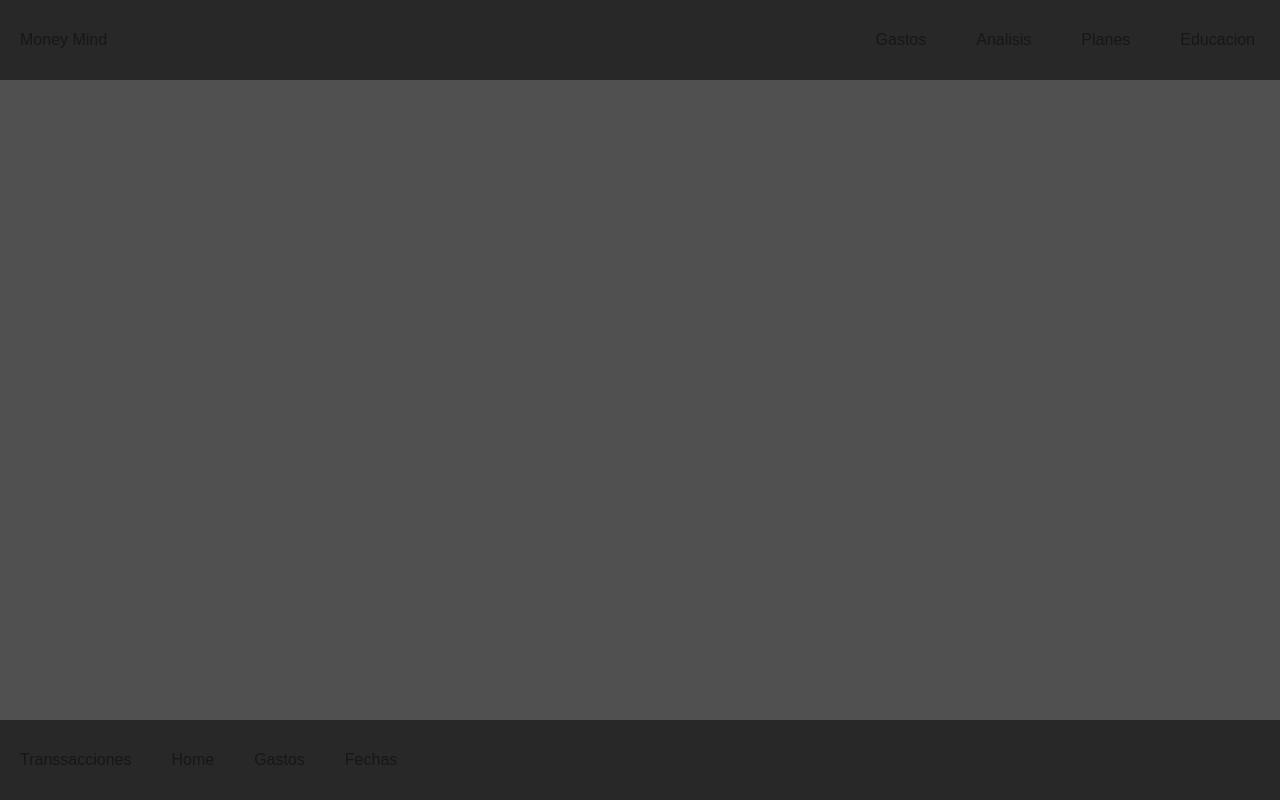
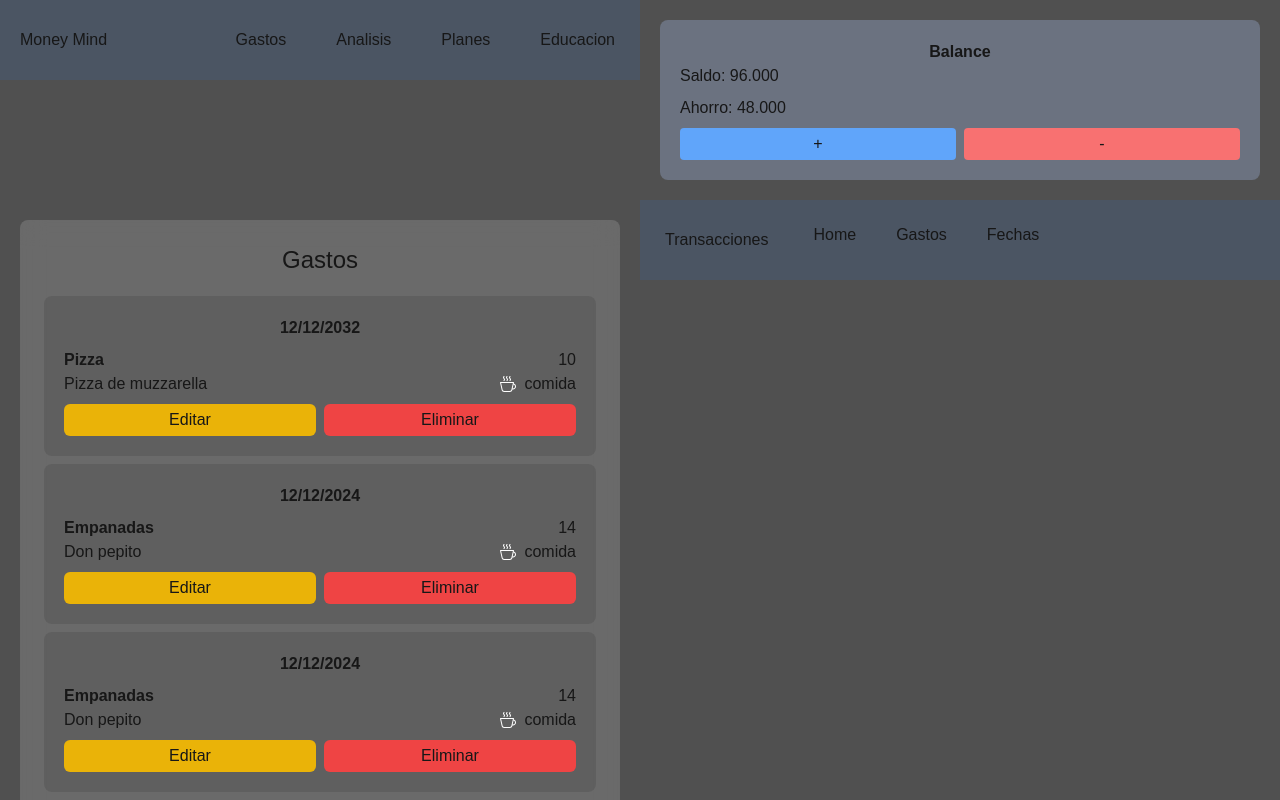
Before and after one commit to Lau-szutner/Money-Mind, a Next.js app in the folder frontend/: page / in a window 1280 px wide. Shown: the top 800 px of the page. Built offline with nearby package versions, Linux system fonts and the light colour scheme.

Commit message:
cambios esteticos y del home

```diff
--- a/frontend/src/app/components/Balance.jsx
+++ b/frontend/src/app/components/Balance.jsx
@@ -2,22 +2,18 @@ import React from 'react';
 
 export const Balance = ({ balance, saving, investing }) => {
   return (
-    <div className="w-full fixed-top">
+    <div className="w-full fixed-top ">
       <div className="bg-gray-500 p-5 rounded-lg m-5">
         <h1 className="font-bold text-center">Balance</h1>
-        <ul>
+        <ul className="flex flex-col gap-2">
           <li>{`Saldo: ${balance}`}</li>
-          <li>{`Saldo: ${balance}`}</li>
+
           <li>{`Ahorro: ${saving}`}</li>
-          <li>{`Invertido: ${investing}`}</li>
+          {/* <li>{`Invertido: ${investing}`}</li> */}
         </ul>
-        <div className="flex justify-between flex-col gap-2 md:flex-row">
-          <button className="py-1 px-10 bg-blue-400 rounded lg:w-full">
-            +
-          </button>
-          <button className="py-1 px-10 bg-red-400 rounded  lg:w-full">
-            -
-          </button>
+        <div className="flex justify-between gap-2 mt-2">
+          <button className="py-1 px-10 bg-blue-400 rounded w-full">+</button>
+          <button className="py-1 px-10 bg-red-400 rounded w-full">-</button>
         </div>
       </div>
     </div>
--- a/frontend/src/app/components/Footer.jsx
+++ b/frontend/src/app/components/Footer.jsx
@@ -1,10 +1,13 @@
 import React from 'react';
+import Link from 'next/link';
 
 function Footer() {
   return (
-    <div className="h-20 glass w-full flex justify-between items-center p-5 flex-col lg:flex-row  fixed bottom-0">
-      <ul className="flex  gap-10 ">
-        <li>Transsacciones</li>
+    <div className="h-20 bg-gray-600 w-full flex justify-between items-center p-5 flex-col lg:flex-row sticky bottom-0 z-10">
+      <ul className="flex gap-10">
+        <Link href="/transactions" className="btn">
+          Transacciones
+        </Link>
         <li>Home</li>
         <li>Gastos</li>
         <li>Fechas</li>
--- a/frontend/src/app/components/Navbar.jsx
+++ b/frontend/src/app/components/Navbar.jsx
@@ -3,7 +3,7 @@ import React from 'react';
 
 export const Navbar = () => {
   return (
-    <div className="h-20 glass flex justify-between items-center p-5 flex-col lg:flex-row">
+    <div className="h-20 bg-gray-600 flex justify-between items-center p-5 flex-col lg:flex-row sticky top-0 w-full z-10">
       <h1>Money Mind</h1>
 
       <ul className="flex flex-col lg:flex-row gap-10">
--- a/frontend/src/app/globals.css
+++ b/frontend/src/app/globals.css
@@ -19,9 +19,9 @@ body {
   /* background-image: url('/background-2.jpg'); */
   background-color: #505050;
   font-family: InterVariable, sans-serif;
-  background-size: cover;
+  /* background-size: cover;
   background-position: center;
-  background-repeat: no-repeat;
+  background-repeat: no-repeat; */
   height: 100vh;
   width: 100vw;
 }
--- a/frontend/src/app/page.js
+++ b/frontend/src/app/page.js
@@ -1,11 +1,21 @@
-import Image from 'next/image';
-import { Navbar } from './components/Navbar';
+import { Balance } from '@/app/components/Balance';
+import { Spends } from '@/app/components/Spends';
+import spendsData from '@/app/db/spends-data.json';
+import { Navbar } from '@/app/components/Navbar';
 import Footer from './components/Footer';
+
+const spendsList = [];
 
 export default function Home() {
   return (
-    <div>
+    <div className="grid grid-cols-1 md:grid-cols-2 ">
       <Navbar></Navbar>
+      <Balance
+        balance={`96.000`}
+        investing={`516.000`}
+        saving={`48.000`}
+      ></Balance>
+      <Spends spendsList={spendsData}></Spends>
       <Footer></Footer>
     </div>
   );
--- a/frontend/src/app/pages/home/layout.js
+++ /dev/null
@@ -1,15 +0,0 @@
-import { Navbar } from "@/app/components/Navbar";
-
-export default function HomeLayout({ children }) {
-  return (
-    <div>
-      <header>
-        <nav>
-          <Navbar></Navbar>
-        </nav>
-      </header>
-
-      <main>{children}</main>
-    </div>
-  );
-}
--- a/frontend/src/app/pages/home/page.js
+++ /dev/null
@@ -1,18 +0,0 @@
-import { Balance } from '@/app/components/Balance';
-import { Spends } from '@/app/components/Spends';
-import spendsData from '@/app/db/spends-data.json';
-
-const spendsList = [];
-
-export default function Home() {
-  return (
-    <div className="grid grid-cols-1 md:grid-cols-2 gap-5">
-      <Balance
-        balance={`96.000`}
-        investing={`516.000`}
-        saving={`48.000`}
-      ></Balance>
-      <Spends spendsList={spendsData}></Spends>
-    </div>
-  );
-}
```
Also changed, not shown: frontend/src/app/layout.js (+8 -9 lines).
